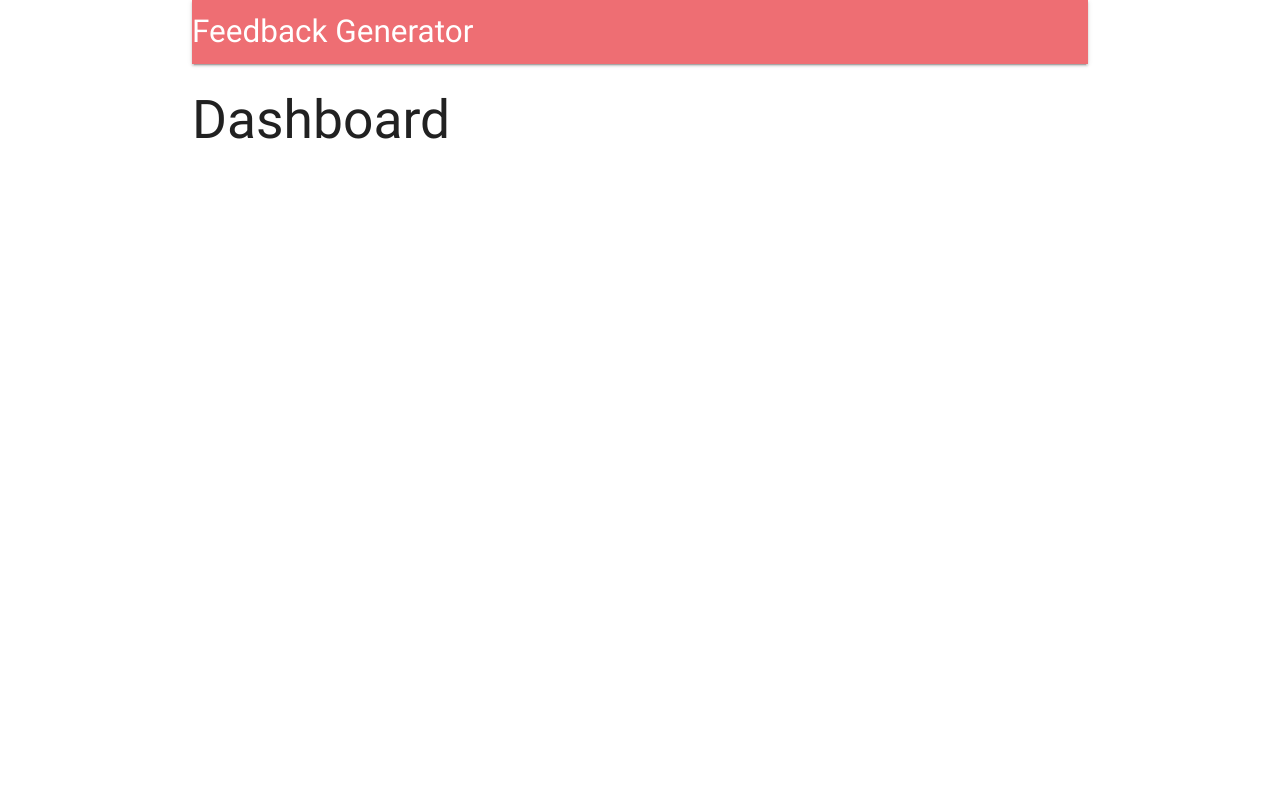
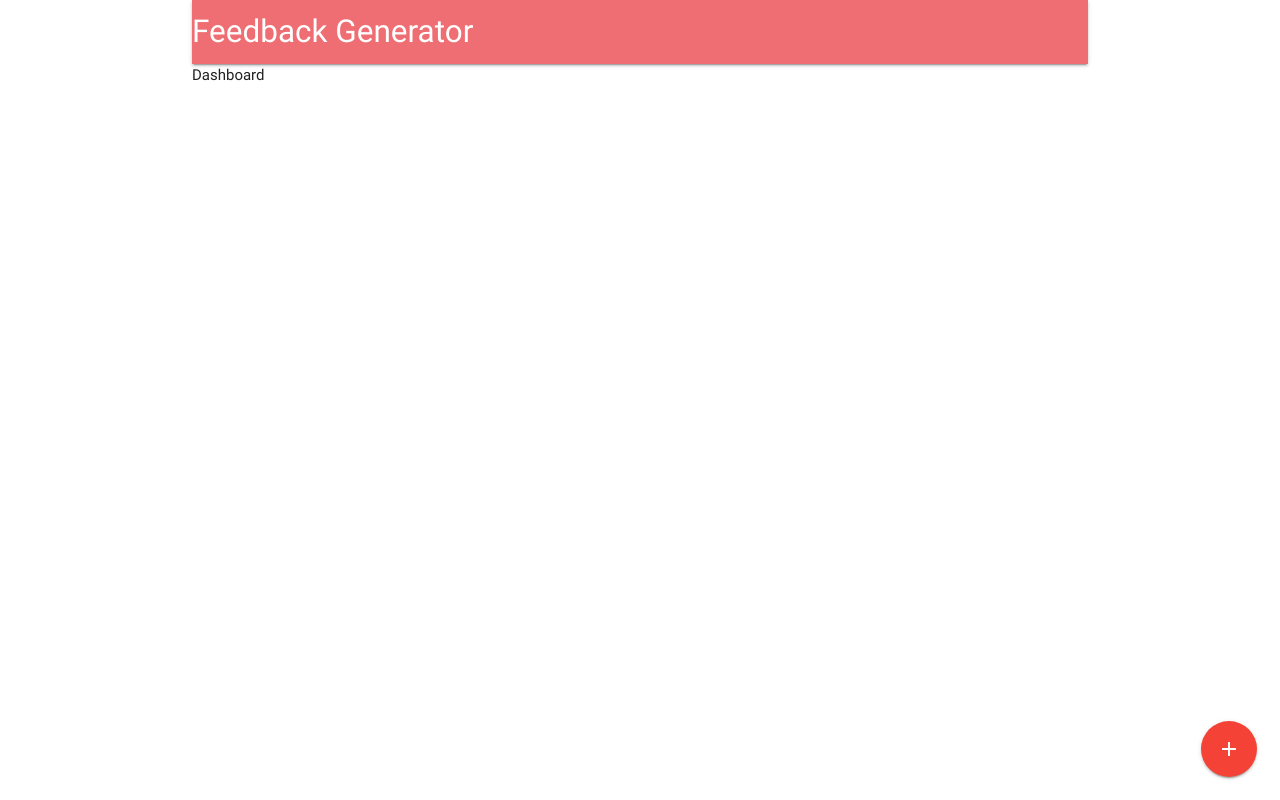
Before and after one commit to hellospiral/user_feedback, a React (Create React App) app in the folder client/: page /surveys in a window 1280 px wide. Built offline with nearby package versions, Linux system fonts and the light colour scheme; no server answers.

Commit message:
set up basic redux form for new Surveys

```diff
--- a/client/package.json
+++ b/client/package.json
@@ -20,6 +20,7 @@
     "react-scripts": "1.0.13",
     "react-stripe-checkout": "^2.6.3",
     "redux": "^3.7.2",
+    "redux-form": "^7.2.0",
     "redux-thunk": "^2.2.0"
   },
   "scripts": {
--- a/client/public/index.html
+++ b/client/public/index.html
@@ -10,6 +10,7 @@
     -->
     <link rel="manifest" href="%PUBLIC_URL%/manifest.json">
     <link rel="shortcut icon" href="%PUBLIC_URL%/favicon.ico">
+    <link href="https://fonts.googleapis.com/icon?family=Material+Icons" rel="stylesheet">
     <!--
       Notice the use of %PUBLIC_URL% in the tags above.
       It will be replaced with the URL of the `public` folder during the build.
--- a/client/src/components/App.js
+++ b/client/src/components/App.js
@@ -2,11 +2,11 @@
 import { BrowserRouter, Route } from 'react-router-dom';
 import { connect } from 'react-redux';
 import * as actions from '../actions';
-
 import Header from './Header';
 import Landing from './Landing';
-const Dashboard = () => <h2>Dashboard</h2>;
-const SurveyNew = () => <h2>SurveyNew</h2>;
+import Dashboard from './Dashboard';
+import SurveyNew from './surveys/SurveyNew';
+
 class App extends Component {
   componentDidMount() {
     this.props.fetchUser();
--- /dev/null
+++ b/client/src/components/Dashboard.js
@@ -0,0 +1,17 @@
+import React from 'react';
+import { Link } from 'react-router-dom';
+
+const Dashboard = () => {
+  return (
+    <div>
+      Dashboard
+      <div className="fixed-action-btn">
+        <Link to="/surveys/new" className="btn-floating btn-large red">
+          <i className="material-icons">add</i>
+        </Link>
+      </div>
+    </div>
+  );
+};
+
+export default Dashboard;
--- /dev/null
+++ b/client/src/components/surveys/SurveyForm.js
@@ -0,0 +1,20 @@
+// SurveyForm shows a form for a user to add input
+import React, { Component } from 'react';
+import { reduxForm, Field } from 'redux-form';
+
+class SurveyForm extends Component {
+  render() {
+    return (
+      <div>
+        <form onSubmit={this.props.handleSubmit(values => console.log(values))}>
+          <Field type="text" name="surveyTitle" component="input" />
+          <button type="submit">Submit</button>
+        </form>
+      </div>
+    );
+  }
+}
+
+export default reduxForm({
+  form: 'surveyForm'
+})(SurveyForm);
--- /dev/null
+++ b/client/src/components/surveys/SurveyNew.js
@@ -0,0 +1,15 @@
+// SurveyNew shows SurveyForm and SurveyFormReview
+import React, { Component } from 'react';
+import SurveyForm from './SurveyForm';
+
+class SurveyNew extends Component {
+  render() {
+    return (
+      <div>
+        <SurveyForm />
+      </div>
+    );
+  }
+}
+
+export default SurveyNew;
--- a/client/src/reducers/index.js
+++ b/client/src/reducers/index.js
@@ -1,6 +1,8 @@
 import { combineReducers } from 'redux';
+import { reducer as reduxForm } from 'redux-form';
 import authReducer from './authReducer';
 
 export default combineReducers({
-  auth: authReducer
+  auth: authReducer,
+  form: reduxForm
 });
```
Also changed, not shown: 1 other file (tests, documents, lock files or other folders).
